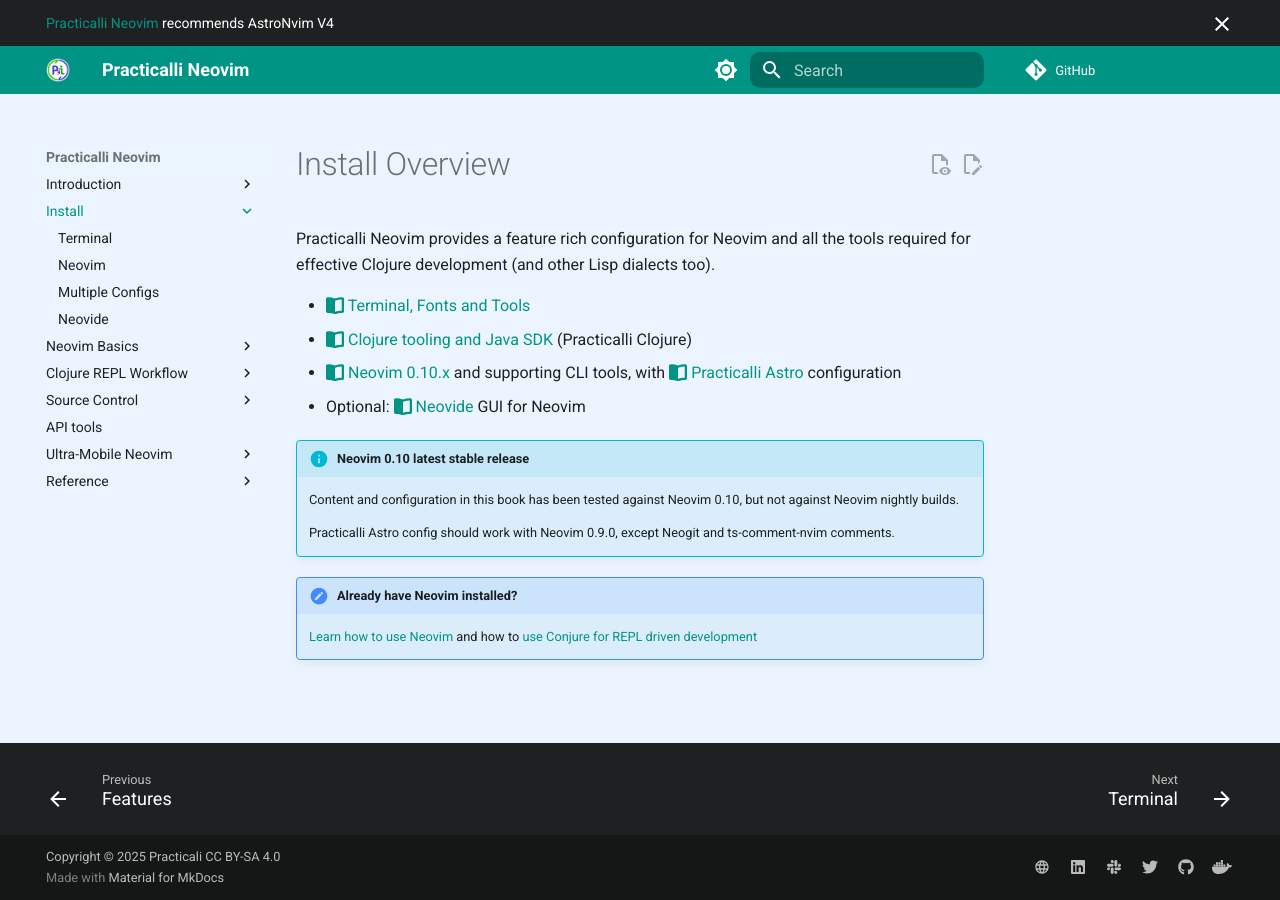
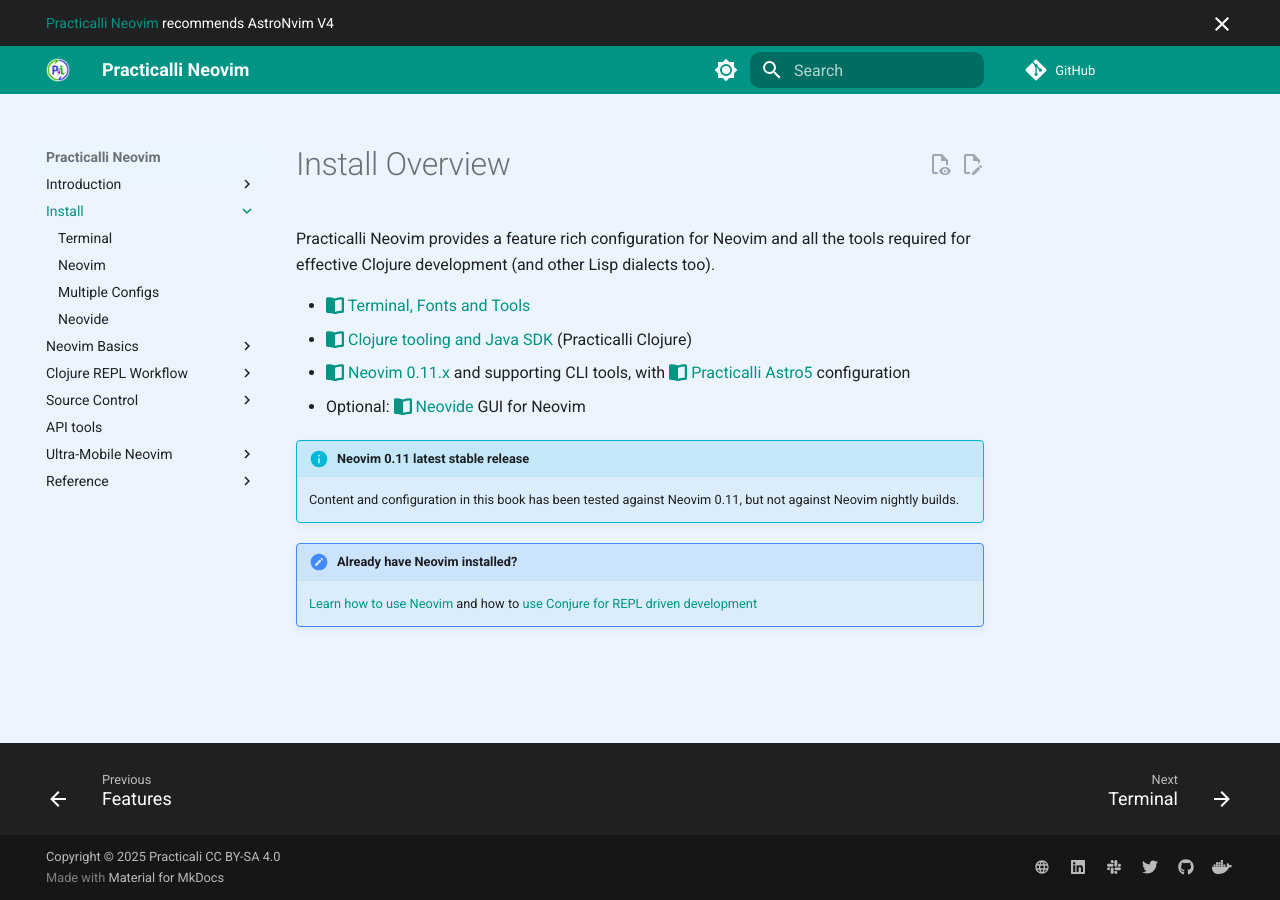
Before and after one commit to practicalli/neovim, an MkDocs documentation site: the page built from docs/install/index.md, in a window 1280 px wide. Built offline with MkDocs 1.6.1 and Material for MkDocs 9.7.7, drawn with Linux system fonts in a browser that asks for light colours; comment, search, counter and statistics services are not loaded.

Commit message:
install: neovim 0.11 latest stable

```diff
--- a/docs/install/index.md
+++ b/docs/install/index.md
@@ -4,13 +4,11 @@
 
 - [:fontawesome-solid-book-open: Terminal, Fonts and Tools](terminal-tools.md)
 - [:fontawesome-solid-book-open: Clojure tooling and Java SDK](https://practical.li/clojure/install/) (Practicalli Clojure)
-- [:fontawesome-solid-book-open: Neovim 0.10.x](neovim.md) and supporting CLI tools, with [:fontawesome-solid-book-open: Practicalli Astro](neovim/#practicalli-astro-config) configuration
+- [:fontawesome-solid-book-open: Neovim 0.11.x](neovim.md) and supporting CLI tools, with [:fontawesome-solid-book-open: Practicalli Astro5](neovim/#practicalli-astro-config) configuration
 - Optional: [:fontawesome-solid-book-open: Neovide](neovide.md) GUI for Neovim
 
-!!! INFO "Neovim 0.10 latest stable release"
-    Content and configuration in this book has been tested against Neovim 0.10, but not against Neovim nightly builds.
-
-    Practicalli Astro config should work with Neovim 0.9.0, except Neogit and ts-comment-nvim comments.
+!!! INFO "Neovim 0.11 latest stable release"
+    Content and configuration in this book has been tested against Neovim 0.11, but not against Neovim nightly builds.
 
 !!! HINT "Already have Neovim installed?"
-    [Learn how to use Neovim](../neovim-basics/) and how to [use Conjure for REPL driven development](../repl-driven-development/conjure.md)
+    [Learn how to use Neovim](../using-neovim/index.md) and how to [use Conjure for REPL driven development](../clojure-repl-workfolow/index.md)
```
